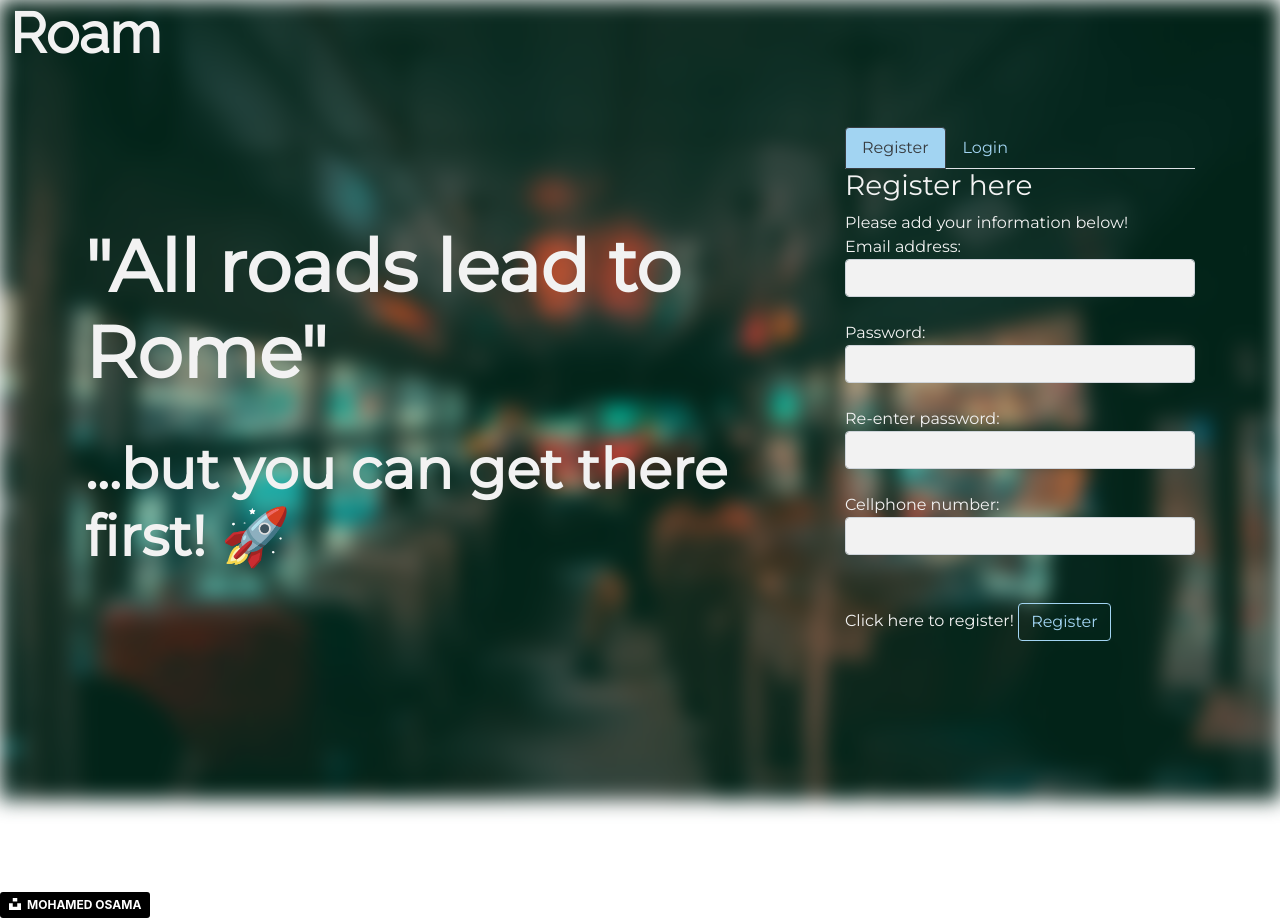
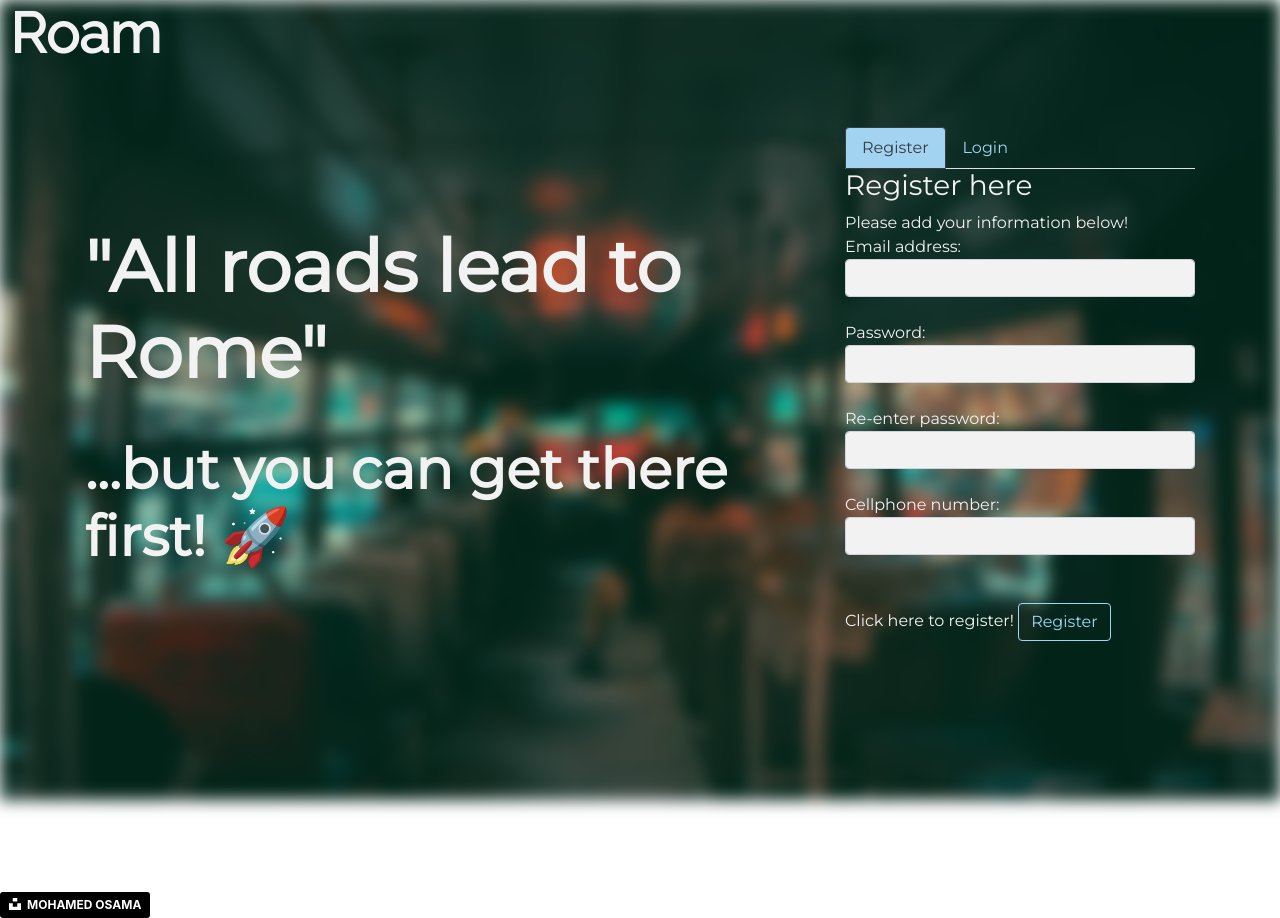
Before and after one commit to aileentran/roam, a Flask app: page / in a window 1280 px wide. Run offline with Flask 2, Linux system fonts and the light colour scheme; some libraries are stand-ins or nearby versions.

Commit message:
Changed blur of landing page from 10 px to 8 px

```diff
--- a/static/css/homepage.css
+++ b/static/css/homepage.css
@@ -34,7 +34,7 @@ body {
    */
 
   /* background: #facfe4 no-repeat center/cover url('../images/pink-smoke.png'); /**/
-  filter: blur(10px);
+  filter: blur(8px);
   width: 100%;
   height: 100%;
   position: absolute;
```
